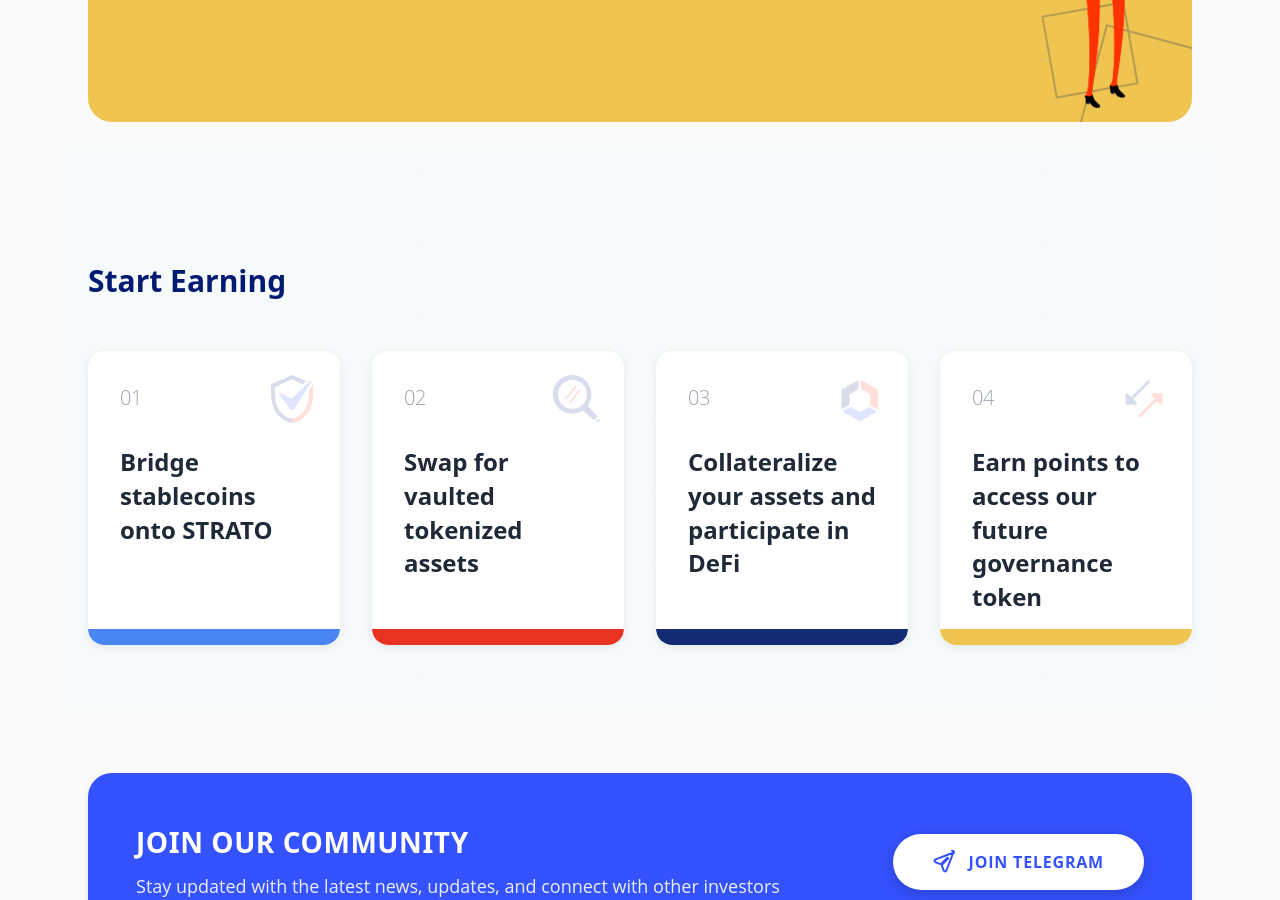
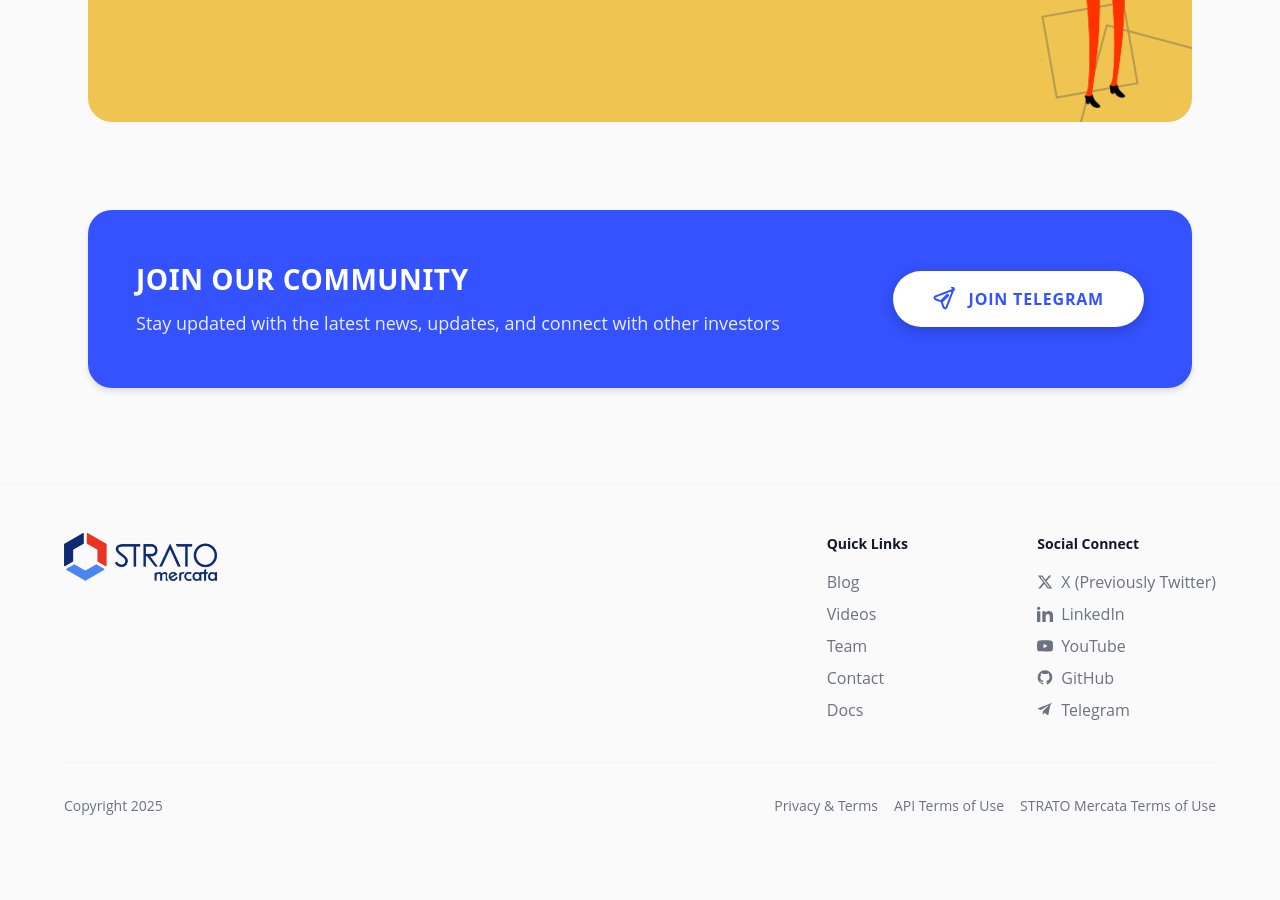
Before and after one commit to stratomercata/stratomercata-website, a Jekyll site: the page built from source/index.html, in a window 1280 px wide and 900 px high, scrolled down 2630 px. Built offline with Jekyll 4.4.1, drawn with Linux system fonts in a browser that asks for light colours; comment, search, counter and statistics services are not loaded; after the commit the page ends 3470 px from its top, so only the background shows below that.

Commit message:
Comment out "How it Works" section in index.html for future reference

```diff
--- a/source/index.html
+++ b/source/index.html
@@ -192,7 +192,7 @@
 </section>
 
 <!-- How it Works Section -->
-<section class="how-it-works-section" id="how-it-works">
+<!-- <section class="how-it-works-section" id="how-it-works">
     <div class="container">
         <h2>Start Earning</h2>
         <div class="steps-grid">
@@ -233,7 +233,7 @@
             </div>
         </div>
     </div>
-</section>
+</section> -->
 
 <!-- Telegram CTA Section -->
 <section class="telegram-cta-section">
```
